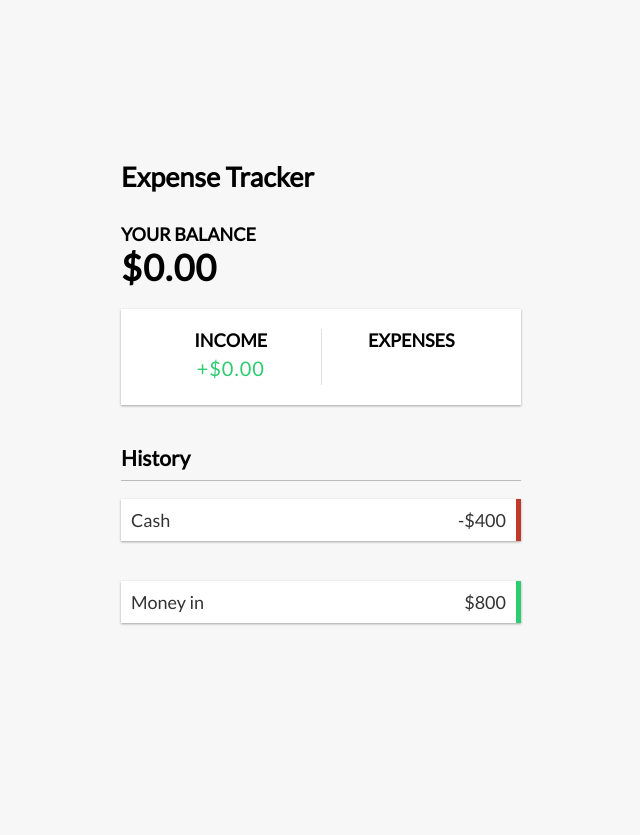
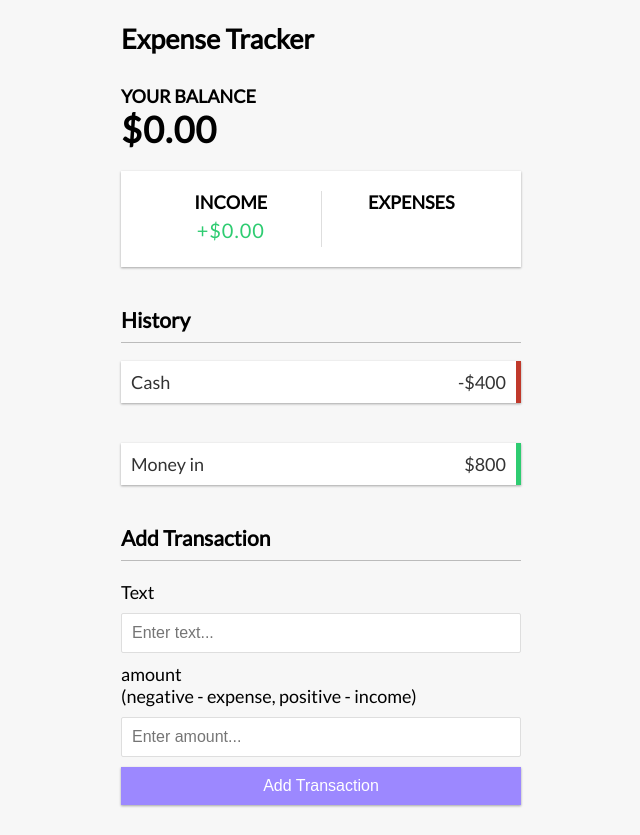
Before and after one commit to felixArbucias/vue-expense-tracker, a Vue app: page / in a window 1280 px wide. Shown: the whole page, without its empty margins (319-959 px from the left). Before the commit the page ends 800 px from the top, so only its background shows below. Built offline with nearby package versions, Linux system fonts and the light colour scheme.

Commit message:
added transaction adder component

```diff
--- a/src/App.vue
+++ b/src/App.vue
@@ -4,6 +4,7 @@
     <Balance/>
     <IncomeExpenses />
     <TransactionList />
+    <AddTransaction />
   </div>
 </template>
 
@@ -12,6 +13,7 @@
 import Balance from './components/Balance.vue';
 import IncomeExpenses from './components/IncomeExpenses.vue';
 import TransactionList from './components/TransactionList.vue';
+import AddTransaction from './components/AddTransaction.vue';
 
 export default {
   components: {
@@ -19,6 +21,8 @@
     Balance,
     IncomeExpenses,
     TransactionList,
+    AddTransaction,
+
   },
 }
 </script>
--- /dev/null
+++ b/src/components/AddTransaction.vue
@@ -0,0 +1,16 @@
+<template>
+    <h3>Add Transaction</h3>
+    <form id="form">
+        <div class="form-control">
+            <label for="text">Text</label>
+            <input type="text" id="text" placeholder="Enter text..."/>
+        </div>
+        <div class="form-control">
+            <label for="amount">amount
+                <br /> (negative - expense, positive - income)
+            </label>
+            <input type="number" id="amount" placeholder="Enter amount..."/>
+        </div>
+        <button class="btn">Add Transaction</button>
+    </form>
+</template>
```
